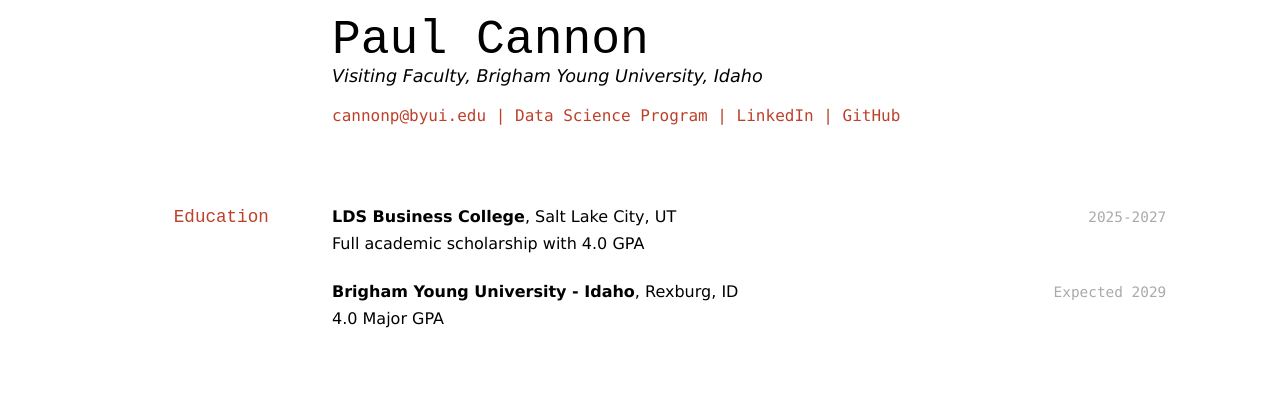
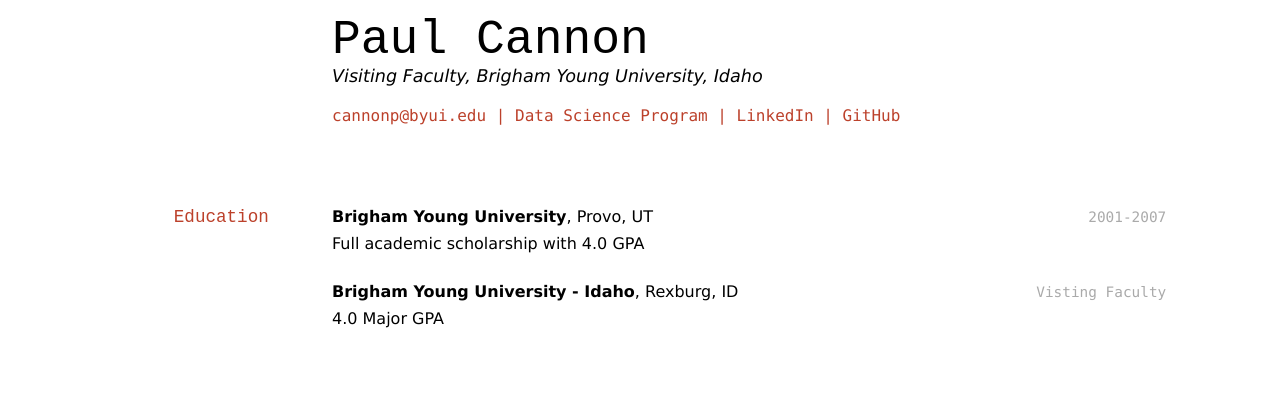
Before and after one commit to pcc-git/paul-cannon-resume, a Jekyll site: the page built from docs/index.md, in a window 1280 px wide. Shown: the top 399 px of the page. Built offline with Jekyll 4.4.1, drawn with Linux system fonts in a browser that asks for light colours.

```diff
--- a/docs/index.md
+++ b/docs/index.md
@@ -16,12 +16,12 @@
 
 ## Education
 
-`2025-2027`
-__LDS Business College__, Salt Lake City, UT
+`2001-2007`
+__Brigham Young University__, Provo, UT
 
 - Full academic scholarship with 4.0 GPA
 
-`Expected 2029`
+`Visting Faculty`
 __Brigham Young University - Idaho__, Rexburg, ID
 
 - 4.0 Major GPA
```
